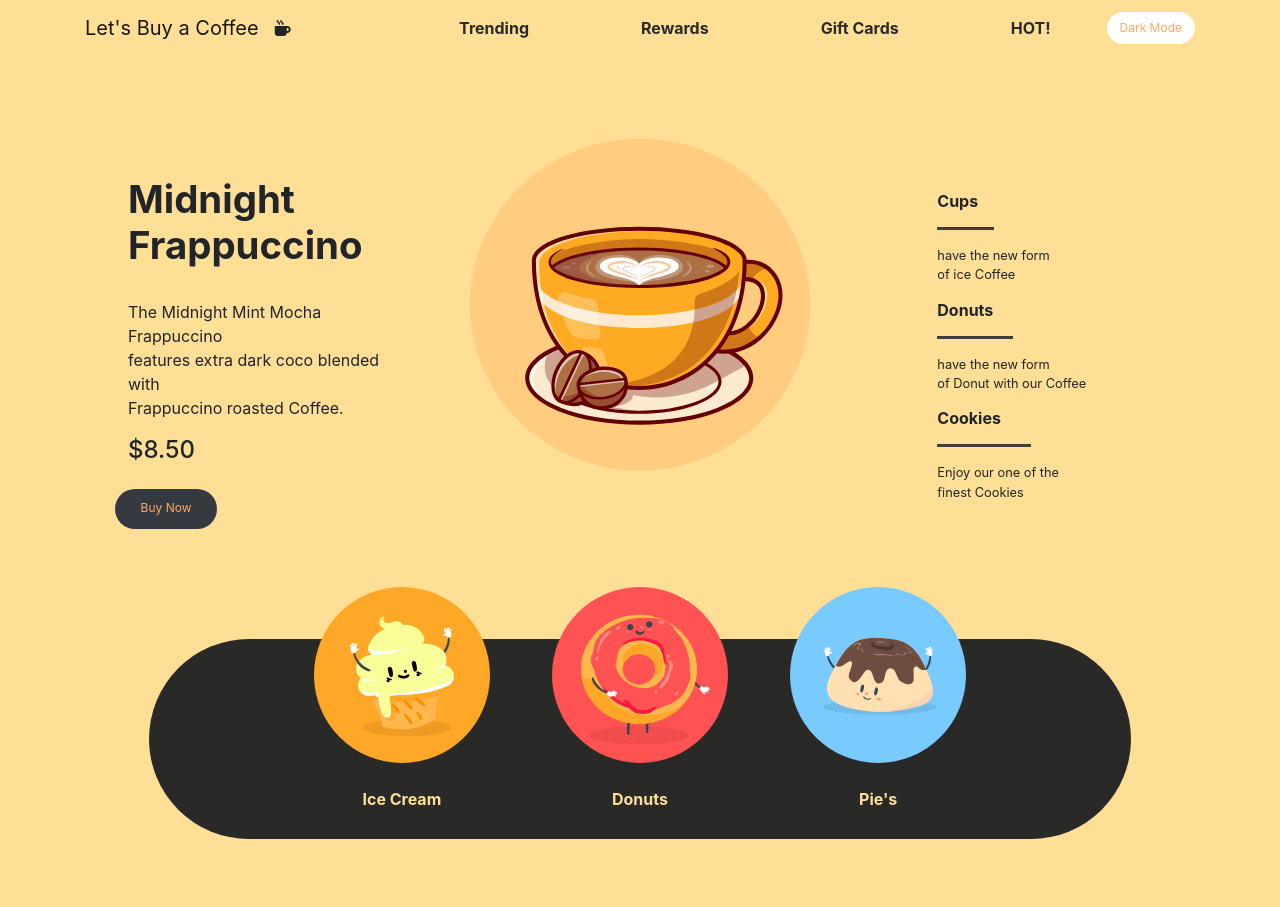
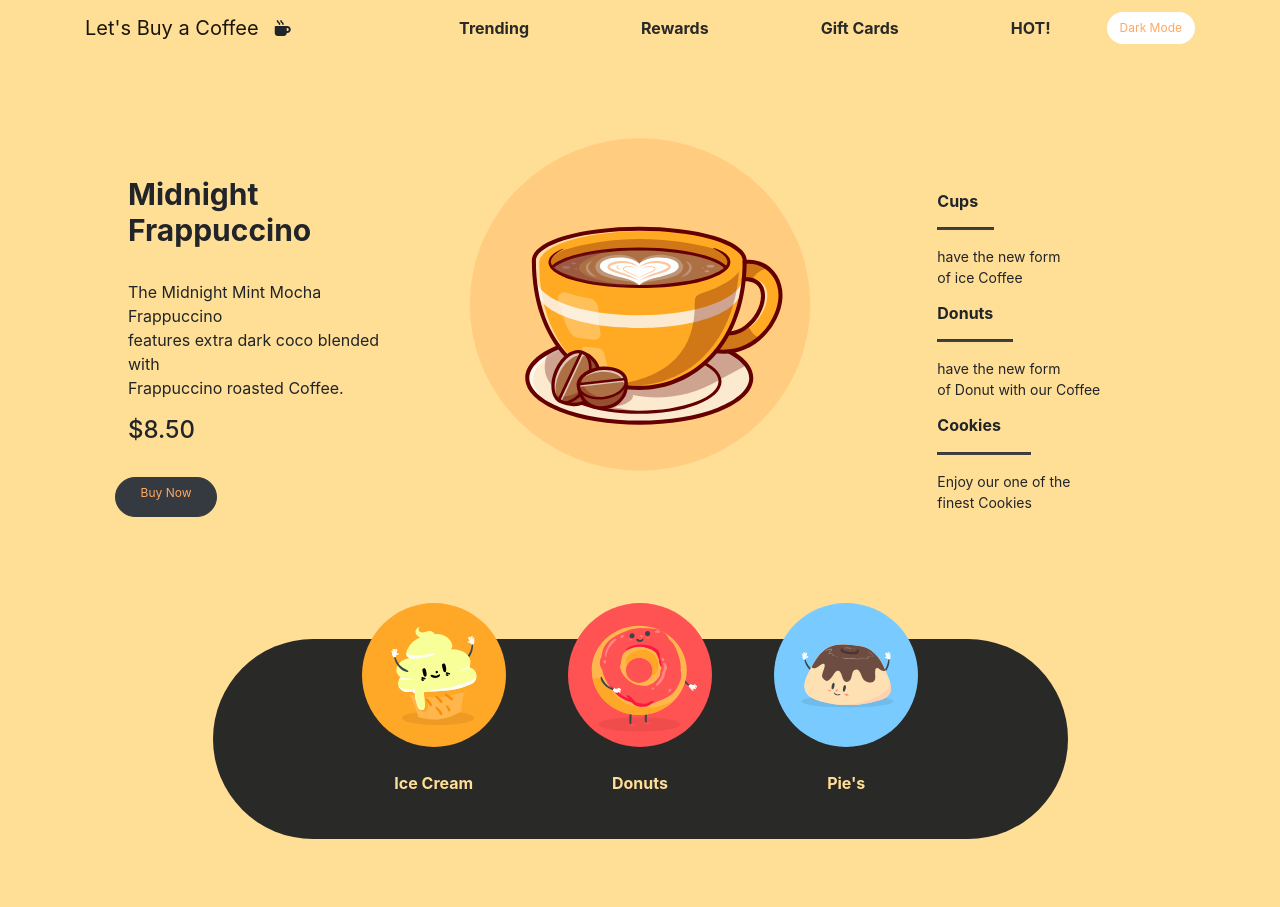
Before and after one commit to kunal5656/Coffee-Website-Landing-Page, a plain HTML site: page index.html in a window 1280 px wide. Drawn offline with nearby package versions, Linux system fonts and the light colour scheme.

Commit message:
second commit

```diff
--- a/Coffee.css
+++ b/Coffee.css
@@ -2,7 +2,7 @@
     position: relative;
     margin-left: 10vw;
     margin-top: 15vh;
-    font-size: 03vw;
+    font-size: 30px;
 }
 .mainsmall{
     position: relative;
@@ -18,7 +18,7 @@
     position: relative;
     margin-left: 09vw;
     color: rgb(255, 168, 97);
-    padding: 10px;
+
     text-align: center;
     font-size: 12px;
     border-radius: 28px;
--- a/index.html
+++ b/index.html
@@ -1,3 +1,4 @@
+<!DOCTYPE html>
 <html>
     <head>
         <link rel="stylesheet" href="https://stackpath.bootstrapcdn.com/bootstrap/4.3.1/css/bootstrap.min.css" integrity="sha384-ggOyR0iXCbMQv3Xipma34MD+dH/1fQ784/j6cY/iJTQUOhcWr7x9JvoRxT2MZw1T" crossorigin="anonymous">
@@ -8,15 +9,16 @@
 
         <script src="https://ajax.googleapis.com/ajax/libs/jquery/3.5.1/jquery.min.js"></script>
         <script src="https://code.jquery.com/ui/1.13.0/jquery-ui.js"></script>
+        <meta name="viewport" content="width=device-width, initial-scale=1.0">
     </head>
     <body id="mybody" style="background-color: #ffde95;">
         <nav class="navbar navbar-expand-lg navbar-light ">
             <div class="container">
               <a class="navbar-brand" id="navtitle" href="#">Let's Buy a Coffee</a><i class="fas fa-mug-hot"></i>
-              <button class="navbar-toggler" type="button">
+              <button class="navbar-toggler" type="button" id="navbtn">
                 <span class="navbar-toggler-icon"></span>
               </button>
-              <div class="collapse navbar-collapse" id="navcoll">
+              <div class="collapse navbar-collapse text-center" id="navcoll">
                 <ul class="navbar-nav ml-auto  mb-2 mb-lg-0">
                   <li class="nav-item">
                     <a class="nav-link mx-5" style="color:#292928" href="#"> <b> Trending</b></a>
@@ -45,7 +47,7 @@
                 <p class="mainsmall">The Midnight Mint Mocha Frappuccino <br>features extra dark coco blended with <br>Frappuccino roasted Coffee.</p>
 
                 <h4 class="mainsmall2">$8.50</h4>
-                <p class="bg-dark mainsmall3 mt-4" id="btn1">Buy Now</p>
+                <p class="mainsmall3 mt-4 btn btn-dark" id="btn1">Buy Now</p>
             </div>
             <div class="col-lg-4 ">
                 <img src="Coffee .svg" class="mt-5 mb-5" >
@@ -56,18 +58,20 @@
                 </div>
                 <h6 id="cups"><b>Cups</b> </h6>
                 <hr class="myhr1" style="background-color: rgb(63, 63, 63);">
-                <p id="1" style="font-size: 01vw;">have the new form <br> of ice Coffee</p>
+                <p id="1" style="font-size: 14px;">have the new form <br> of ice Coffee</p>
                 <h6 id="don"><b>Donuts</b> </h6>
                 <hr class="myhr2" style="background-color: rgb(63, 63, 63);">
-                <p id="2" style="font-size: 01vw;">have the new form<br> of Donut with our Coffee</p>
+                <p id="2" style="font-size: 14px;">have the new form<br> of Donut with our Coffee</p>
                 <h6 id="coo"><b>Cookies</b> </h6>
                 <hr class="myhr3" style="background-color: rgb(63, 63, 63);">
-                <p id="3" style="font-size: 01vw;">Enjoy our one of the <br>finest Cookies</p>
+                <p id="3" style="font-size: 14px;">Enjoy our one of the <br>finest Cookies</p>
             </div>
           </div>
+             <div class=" container  text-center m-auto p-auto">
 
-          <div class="row">
-            <div class="col-lg-9 d-flex justify-content-center align-items-center" id="backdesign" style="width: 900px;height: 200px;margin-left: auto;margin-right: auto;border-radius: 500px;margin-top: 10vh;background-color: #292928;">
+
+         <div class="row">
+            <div class="col-lg-9 d-flex justify-content-center align-items-center rounded-pill" id="backdesign" style="width: 900px;height: 200px;margin-left: auto;margin-right: auto;margin-top: 10vh;background-color: #292928;">
 
           <div class="row  d-flex justify-content-center align-items-center" >
             <div class="col-lg-9  d-flex justify-content-center align-items-center ">
@@ -87,7 +91,7 @@
         </div>
             </div>
           </div>
-
+        </div>
 
 
 
@@ -109,6 +113,11 @@
     <script>
         $(document).ready(function()
         {
+          $("#navbtn").click(function()
+          {
+            $("#navcoll").slideToggle("slow");
+          }
+          );
           var state=true;
           $("#modebutton").click(function()
           {
```
